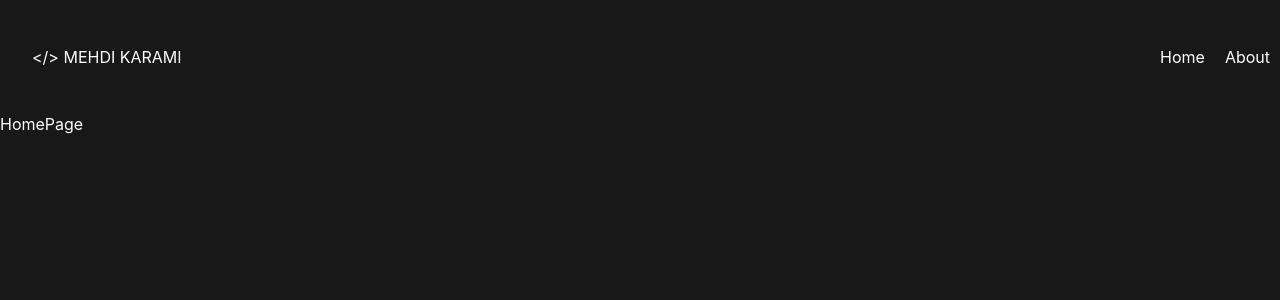
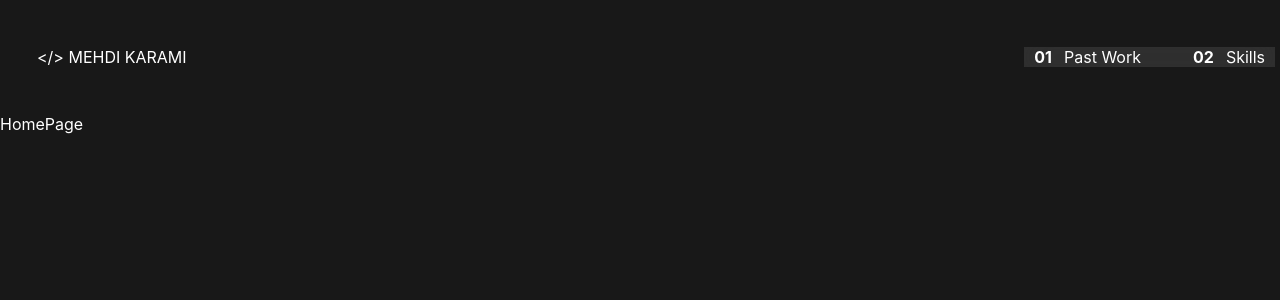
Before and after one commit to MehdiKaramiGr/portfolio-mk, a React (Create React App) app: page / in a window 1280 px wide. Shown: the top 300 px of the page. Built offline with nearby package versions, Linux system fonts and the light colour scheme.

Commit message:
header responsive & transition
adding the functionality of the nav bar and adding a state to the Header component

```diff
--- a/src/components/Header/Header.jsx
+++ b/src/components/Header/Header.jsx
@@ -2,19 +2,40 @@ import React, { Component } from "react";
 import Logo from "../Logo/Logo";
 import "./Header.scss";
 
-
 export default class Header extends Component {
+	constructor() {
+		super();
+		this.state = {
+			navBarToggle: false,
+		};
+		this.handleClick = this.handleClick.bind(this);
+	}
+	handleClick = (e) => {
+		this.setState(
+			{ navBarToggle: !this.state.navBarToggle },
+			console.log(this.state.navBarToggle)
+		);
+	};
 	render() {
+		console.log(this.state.navBarToggle);
+		const theStyle = {transform: 'translateX(0%)'}
 		return (
 			<header className="header">
 				<Logo className="logo" />
+				<button className="mobile-nav-toggle" onClick={this.handleClick}>
+					<span className="sr-only">Menu</span>
+				</button>
 				<nav>
-					<ul className="primary-navigation">
+					<ul id="primary-navigation" style={this.state.navBarToggle?theStyle:null}>
 						<li className="active">
-							<a to="/home">Home</a>
+							<a href="#">
+								<span aria-hidden="true">01</span>Past Work
+							</a>
 						</li>
 						<li>
-							<a to="/about">About</a>
+							<a href="#">
+								<span aria-hidden="true">02</span>Skills
+							</a>
 						</li>
 					</ul>
 				</nav>
--- a/src/components/Header/Header.scss
+++ b/src/components/Header/Header.scss
@@ -1,6 +1,6 @@
 .header {
 	display: flex;
-	padding: 15px 0;
+	padding: 15px 5px;
 
 	align-items: center;
 	justify-content: space-between;
@@ -10,10 +10,20 @@
 	}
 }
 
-.primary-navigation {
+.mobile-nav-toggle{
+	display: none;
+}
+#primary-navigation {
 	display: flex;
-    padding: 0;
-    margin: 0;
+	gap: 2em;
+	padding: 0;
+	margin: 0;
+	background: hsl(0 0% 0% / 0.75);
+	@supports (backdrop-filter: blur(1rem)) {
+			backdrop-filter: blur(1rem);
+			background: hsl(0 0% 100% / 0.1);
+		}
+
 	li {
 		list-style-type: none;
 		a {
@@ -22,8 +32,52 @@
 			color: #ffff;
 			&:hover {
 				color: lightblue;
-				background-color: #191919;
+				background-color: #19191981;
+				cursor: pointer;
+			}
+			[aria-hidden="true"] {
+				font-weight: 700;
+				margin-inline-end: 0.75em;
 			}
 		}
 	}
 }
+
+@media (max-width: 35em) {
+	#primary-navigation {
+		z-index: 1000;
+		position: fixed;
+		inset: 0 0 0 30%;
+		flex-direction: column;
+		padding: min(30vh, 10rem) 2rem;
+		transform: translateX(100%);
+		transition: 0.5s;
+	}
+	.mobile-nav-toggle{
+		display: block;
+		z-index: 9999;
+		position: absolute;
+		background: no-repeat center url(../../assets/menu-icon.png);
+		background-size: contain;
+		border: 0;
+		width:2rem;
+		aspect-ratio: 1;
+		top: 2rem;
+		right: 2rem;
+		&:hover{
+			cursor: pointer;
+		}
+	}
+}
+
+
+.sr-only {
+	position: absolute;
+	width: 1px;
+	height: 1px;
+	padding: 0;
+	margin: -1px;
+	overflow: hidden;
+	clip: rect(0, 0, 0, 0);
+	border: 0;
+  }
```
Also changed, not shown: src/components/HomePage/HomePage.jsx (added, +8 -0 lines), src/components/HomePage/HomePage.scss (added).
